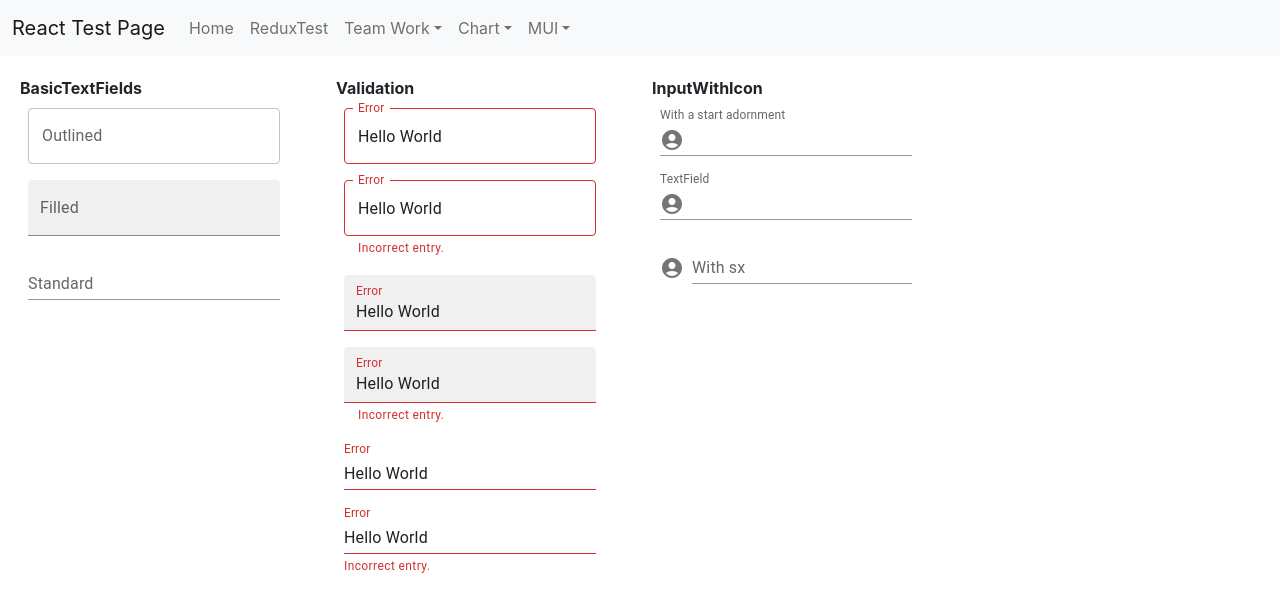
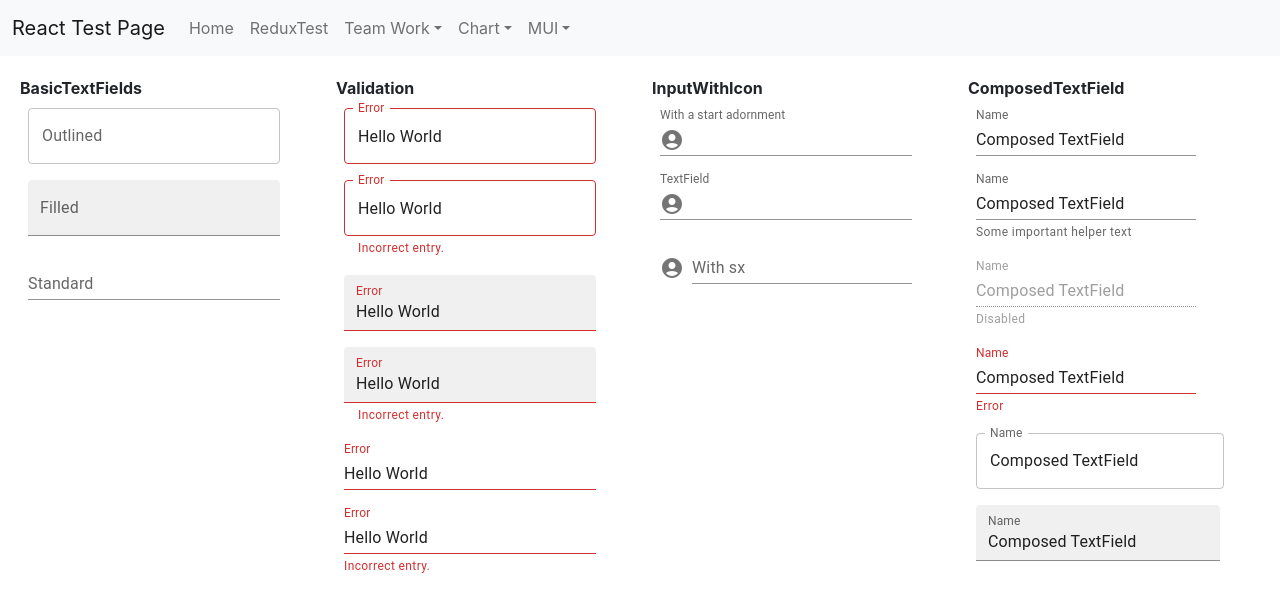
Before and after one commit to jinseok1306/React-Test, a React (Create React App) app in the folder ReactProject/client_app/: page /MUI/TextFieldPage in a window 1280 px wide. Shown: the top 612 px of the page. Built offline with nearby package versions, Linux system fonts and the light colour scheme.

Commit message:
MUI ComposedTextField 테스트 완료

```diff
--- /dev/null
+++ b/ReactProject/client_app/src/components/TextField/ComposedTextField.tsx
@@ -0,0 +1,72 @@
+import * as React from 'react';
+import Box from '@mui/material/Box';
+import FilledInput from '@mui/material/FilledInput';
+import FormControl from '@mui/material/FormControl';
+import FormHelperText from '@mui/material/FormHelperText';
+import Input from '@mui/material/Input';
+import InputLabel from '@mui/material/InputLabel';
+import OutlinedInput from '@mui/material/OutlinedInput';
+
+export default function ComposedTextField() {
+    const [name, setName] = React.useState('Composed TextField');
+
+    const handleChange = (event: React.ChangeEvent<HTMLInputElement>) => {
+        setName(event.target.value);
+    };
+
+    return (
+        <Box
+            component="form"
+            sx={{
+                '& > :not(style)': { m: 1 },
+            }}
+            noValidate
+            autoComplete="off"
+        >
+            <FormControl variant="standard">
+                <InputLabel htmlFor="component-simple">Name</InputLabel>
+                <Input id="component-simple" value={name} onChange={handleChange} />
+            </FormControl>
+            <FormControl variant="standard">
+                <InputLabel htmlFor="component-helper">Name</InputLabel>
+                <Input
+                    id="component-helper"
+                    value={name}
+                    onChange={handleChange}
+                    aria-describedby="component-helper-text"
+                />
+                <FormHelperText id="component-helper-text">
+                    Some important helper text
+                </FormHelperText>
+            </FormControl>
+            <FormControl disabled variant="standard">
+                <InputLabel htmlFor="component-disabled">Name</InputLabel>
+                <Input id="component-disabled" value={name} onChange={handleChange} />
+                <FormHelperText>Disabled</FormHelperText>
+            </FormControl>
+            <FormControl error variant="standard">
+                <InputLabel htmlFor="component-error">Name</InputLabel>
+                <Input
+                    id="component-error"
+                    value={name}
+                    onChange={handleChange}
+                    aria-describedby="component-error-text"
+                />
+                <FormHelperText id="component-error-text">Error</FormHelperText>
+            </FormControl>
+            <FormControl>
+                <InputLabel htmlFor="component-outlined">Name</InputLabel>
+                <OutlinedInput
+                    id="component-outlined"
+                    value={name}
+                    onChange={handleChange}
+                    label="Name"
+                />
+            </FormControl>
+            <FormControl variant="filled">
+                <InputLabel htmlFor="component-filled">Name</InputLabel>
+                <FilledInput id="component-filled" value={name} onChange={handleChange} />
+            </FormControl>
+        </Box>
+    );
+}
--- a/ReactProject/client_app/src/pages/MUI/TextFieldPage.tsx
+++ b/ReactProject/client_app/src/pages/MUI/TextFieldPage.tsx
@@ -4,6 +4,7 @@ import Grid from '@mui/material/Grid';
 import BasicTextFields from '../../components/TextField/BasicTextFields';
 import Validation from '../../components/TextField/Validation';
 import InputWithIcon from '../../components/TextField/InputWithIcon';
+import ComposedTextField from '../../components/TextField/ComposedTextField';
 
 const TextFieldPage = () => {
     return (
@@ -23,6 +24,10 @@ const TextFieldPage = () => {
                         <b>InputWithIcon</b>
                         <InputWithIcon />
                     </Grid>
+                    <Grid item xs={3}>
+                        <b>ComposedTextField</b>
+                        <ComposedTextField />
+                    </Grid>
                 </Grid>
             </div>
         </div>
```
Also changed, not shown: 1 other file (tests, documents, lock files or other folders).
